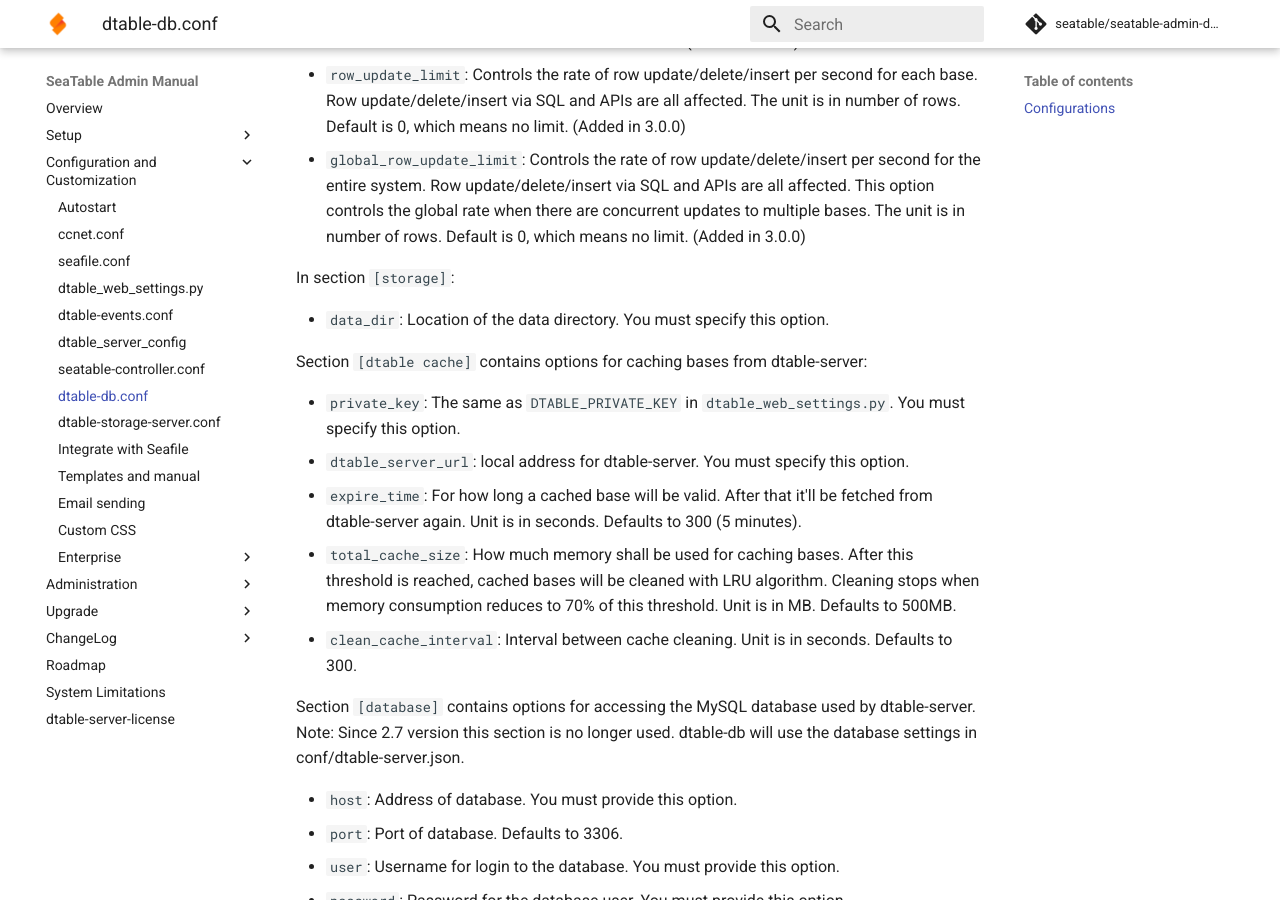
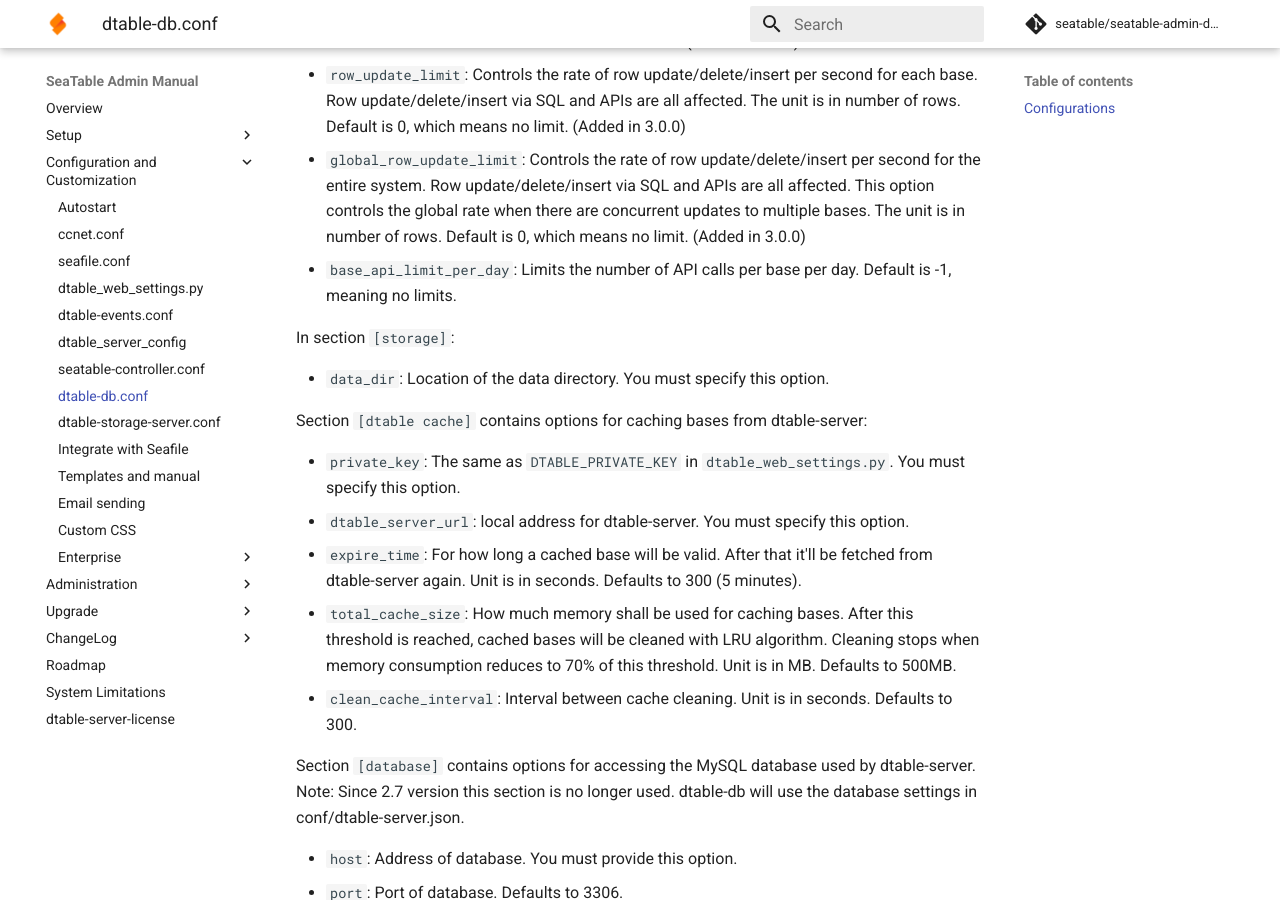
Before and after one commit to seatable/seatable-admin-docs, an MkDocs documentation site: the page built from manual/config/dtable_db_conf.md, in a window 1280 px wide and 900 px high, scrolled down 613 px. Built offline with MkDocs 1.6.1 and Material for MkDocs 9.7.7, drawn with Linux system fonts in a browser that asks for light colours; comment, search, counter and statistics services are not loaded.

Commit message:
Update dtable_db_conf.md
base_api_limit_per_day

```diff
--- a/manual/config/dtable_db_conf.md
+++ b/manual/config/dtable_db_conf.md
@@ -15,6 +15,7 @@
 - `slow_query_threshold`: If the processing time exceeds this threshold, a slow log will be recorded. Unit is in milliseconds. Defaults to 1000. (Added in 2.3.0)
 - `row_update_limit`: Controls the rate of row update/delete/insert per second for each base. Row update/delete/insert via SQL and APIs are all affected. The unit is in number of rows. Default is 0, which means no limit. (Added in 3.0.0)
 - `global_row_update_limit`: Controls the rate of row update/delete/insert per second for the entire system. Row update/delete/insert via SQL and APIs are all affected. This option controls the global rate when there are concurrent updates to multiple bases. The unit is in number of rows. Default is 0, which means no limit. (Added in 3.0.0)
+- `base_api_limit_per_day`: Limits the number of API calls per base per day. Default is -1, meaning no limits.
 
 In section `[storage]`:
 
```
